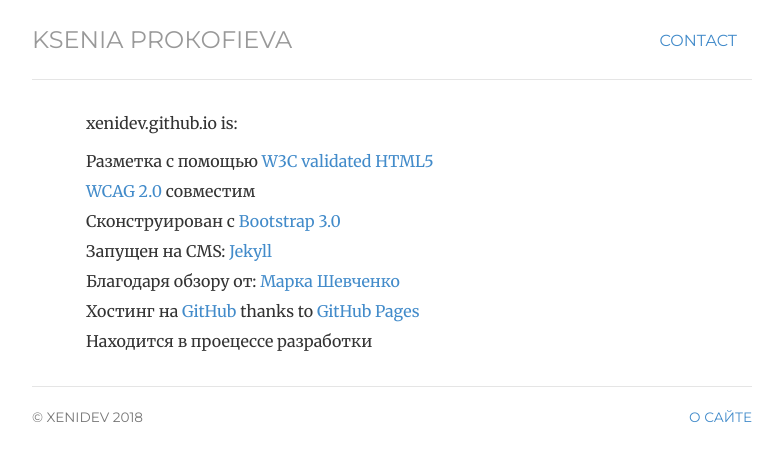
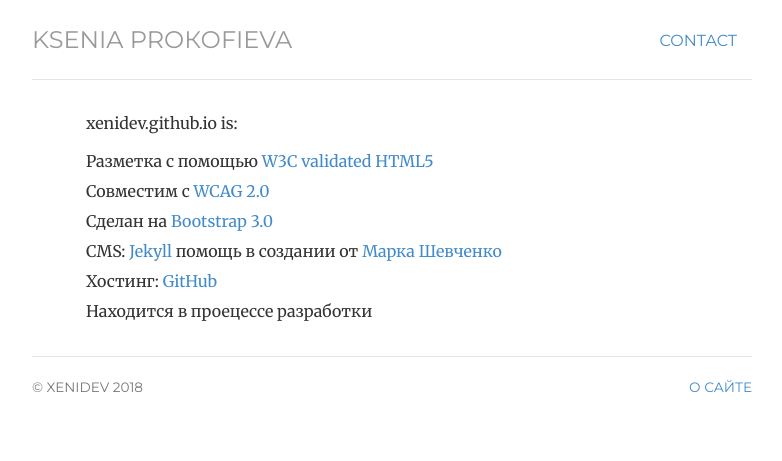
Before and after one commit to ValeraS/xenidev.github.io, a Jekyll site: the page built from about/index.html, in a window 1280 px wide. Shown: the top 461 px of the page, without its empty margins (248-1030 px from the left). Built offline with Jekyll 4.4.1, drawn with Linux system fonts in a browser that asks for light colours.

Commit message:
Update index.html

```diff
--- a/about/index.html
+++ b/about/index.html
@@ -12,21 +12,18 @@ title: About This Site
     <li>Разметка с помощью
       <a href="https://validator.w3.org/nu/?doc=https%3A%2F%2Fxeniweb.github.io%2F" title="HTML5 Validator">W3C validated HTML5</a>
     </li>
-    <li>
-      <a href="http://www.w3.org/TR/WCAG20/" title="WCAG 2.0">WCAG 2.0</a> совместим</li>
-    <li>Сконструирован с
+    <li>Совместим с
+      <a href="http://www.w3.org/TR/WCAG20/" title="WCAG 2.0">WCAG 2.0</a></li>
+    <li>Сделан на
       <a href="http://getbootstrap.com/" title="Bootstrap 3.0">Bootstrap 3.0</a>
     </li>
-    <li>Запущен на CMS:
-      <a href="http://jekyllrb.com/" title="Jekyll">Jekyll</a>
-    </li>
-    <li> Благодаря обзору от:
-<a href="http://markshevchenko.pro/" title="markshevchenko">Марка Шевченко</a>
+    <li>CMS:
+      <a href="http://jekyllrb.com/" title="Jekyll">Jekyll</a> помощь в создании от
+      <a href="http://markshevchenko.pro/" title="markshevchenko">Марка Шевченко</a>
     </li>
 
-    <li>Хостинг на
-      <a href="https://github.com/xenidev" title="This site hosted on GitHub">GitHub</a> thanks to
-      <a href="http://pages.github.com/" title="GitHub Pages">GitHub Pages</a>
+    <li>Хостинг:
+      <a href="https://github.com/xenidev" title="This site hosted on GitHub">GitHub</a>
     </li>
     <li>Находится в проецессе разработки</li>
   </ul>
```
